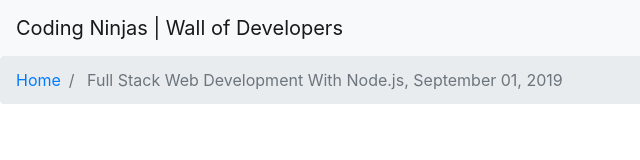
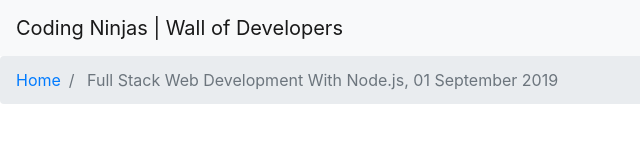
Before and after one commit to arpansac/wall-of-developers, a plain HTML site: page batches/2019/full-stack-web-development-with-nodejs-01-sept-2019/index.html in a window 1280 px wide. Shown: the full height of the page, 0-640 px from the left. Drawn offline with Linux system fonts and the light colour scheme.

Commit message:
rename folder

```diff
--- a/batches/2019/full-stack-web-development-with-nodejs-sept-01-2019/index.html
+++ b/batches/2019/full-stack-web-development-with-nodejs-01-sept-2019/index.html
@@ -7,7 +7,7 @@
     <!-- Bootstrap CSS -->
     <link rel="stylesheet" href="../../../assets/libs/bootstrap/bootstrap.min.css" >
 
-    <title>Full Stack Web Development With Node.js, September 01, 2019 | Wall of Developers </title>
+    <title>Full Stack Web Development With Node.js, 01 September 2019 | Wall of Developers </title>
   </head>
   <body>
 
@@ -26,7 +26,7 @@
                     </a>
                 </li>
                 <li class="breadcrumb-item active" aria-current="page">
-                    Full Stack Web Development With Node.js, September 01, 2019
+                    Full Stack Web Development With Node.js, 01 September 2019
                 </li>
             </ol>
           </nav>
```
Also changed, not shown: batches/2019/full-stack-web-development-with-nodejs-01-sept-2019/students/daksh_khetan/image/macbook_mouse.jpg (renamed from batches/2019/full-stack-web-development-with-nodejs-sept-01-2019/students/daksh_khetan/image/macbook_mouse.jpg), batches/2019/full-stack-web-development-with-nodejs-01-sept-2019/students/daksh_khetan/image/profile-pic.JPG (renamed from batches/2019/full-stack-web-development-with-nodejs-sept-01-2019/students/daksh_khetan/image/profile-pic.JPG), batches/2019/full-stack-web-development-with-nodejs-01-sept-2019/students/daksh_khetan/index.html (renamed from batches/2019/full-stack-web-development-with-nodejs-sept-01-2019/students/daksh_khetan/index.html), batches/2019/full-stack-web-development-with-nodejs-01-sept-2019/students/daksh_khetan/script.js (renamed from batches/2019/full-stack-web-development-with-nodejs-sept-01-2019/students/daksh_khetan/script.js), batches/2019/full-stack-web-development-with-nodejs-01-sept-2019/students/daksh_khetan/style.css (renamed from batches/2019/full-stack-web-development-with-nodejs-sept-01-2019/students/daksh_khetan/style.css).
